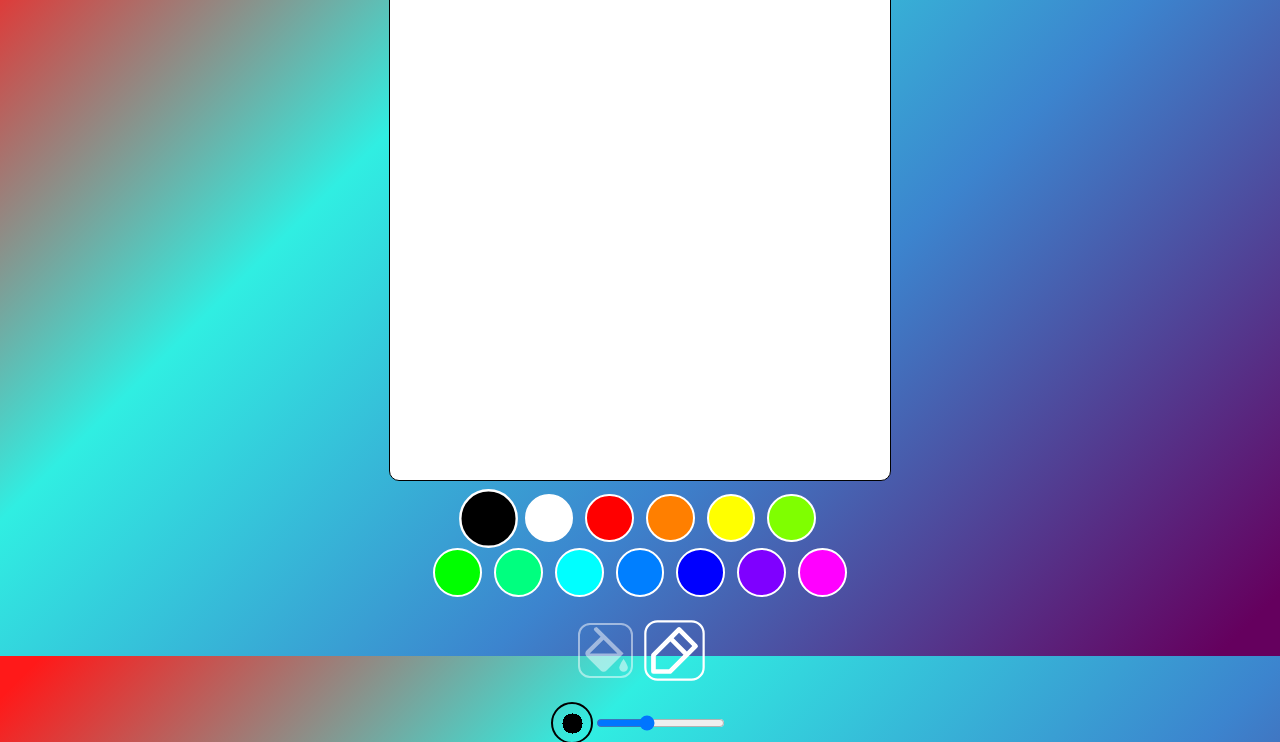
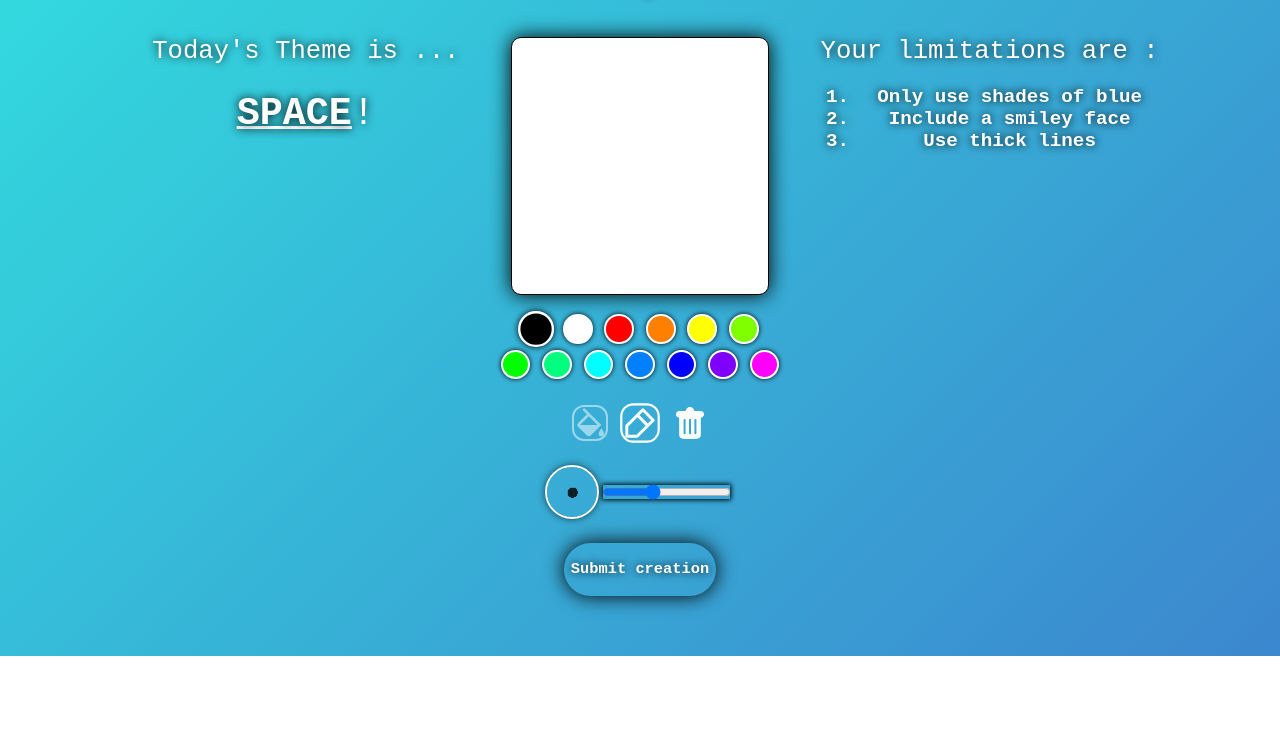
Before and after one commit to Psonbre/DailyArtGame, a plain HTML site: page index.html in a window 1280 px wide. Shown: the part 144-886 px from the top of the page. After the commit the page ends 800 px from the top, so only its background shows below. Drawn offline with Linux system fonts and the light colour scheme.

Commit message:
added texts

```diff
--- a/index.html
+++ b/index.html
@@ -3,14 +3,32 @@
 <head>
     <meta charset="UTF-8">
     <meta name="viewport" content="width=device-width, initial-scale=1.0">
-    <title>Canvas with Bucket Tool</title>
+    <title>Human Art</title>
     <link rel="stylesheet" href="style.css">
     <script type="module" src="scripts/app.js" defer></script>
 </head>
 <body>
-    <span><span style="font-size: 60pt; margin-bottom: 0;">Human </span> <span style="font-size: 60pt; font-family: 'Courier New', Courier, monospace;">Art</span></span>
-    <span style="font-size: 40pt; font-family: 'Courier New', Courier, monospace; font-weight: bold; margin-bottom: 40px;">100% human generated !</span>
-    <canvas id="drawCanvas" width="500" height="500" style="border:1px solid #000;"></canvas>
+    <span><span style="font-size: 3vw; margin-bottom: 0;">Human </span> <span style="font-size:  3vw; font-family: 'Courier New', Courier, monospace;">Art</span></span>
+    <span style="font-size: 2vw; font-family: 'Courier New', Courier, monospace; font-weight: bold; margin-bottom: 40px;">100% human generated !</span>
+    <div id="canvasWrapper">
+        <div class="side-text left">Today's Theme is ...
+            <p>
+                <span id="theme" style="font-size: 3vw;"><b><u>SPACE</u></b>!</span>
+            </p>
+        </div>
+        <canvas id="drawCanvas" width="500" height="500" style="border:1px solid #000;"></canvas>
+        <div class="side-text right">Your limitations are :
+            <ol style="font-size: 1.5vw;">
+                <b>
+                    <li>Only use shades of blue</li>
+                    <li>Include a smiley face</li>
+                    <li>Use thick lines</li>
+                </b>
+            </ol>
+        </div>
+    </div>
+
+
     <div id="toolbar" style="margin-top: 1%;">
         <div id="presetColors" style="display: inline;">
             <!-- Black and White -->
@@ -61,14 +79,16 @@
             <label for="bucket"><img src="assets/bucket.svg" alt=""></label>
             <input type="radio" name="tool" id="pen" style="display: none;" checked>
             <label for="pen"><img src="assets/pencil.svg" alt=""></label>
+            <input type="button" id="trash" style="display: none;">
+            <label for="trash"><img src="assets/trash.svg" alt="" style="outline: none; opacity: 1;"></label>
         </div>
         <br>
         <br>
         <div id="penSizeControl" style="display: inline-block; margin-left: 0px;">
-            <canvas id="penPreview" width="38" height="38" style="vertical-align: middle; border-radius: 360px; outline: 2px solid black;"></canvas>
+            <canvas id="penPreview" width="50%" height="50%" style="vertical-align: middle; border-radius: 360px; outline: 2px solid white; box-shadow: 0px 0px 10px black;"></canvas>
             <input type="range" id="penSize" min="2" max="10" value="5" step="0.1">
         </div>
     </div>
-
+    <div id="submit">Submit creation</div>
 </body>
 </html>
--- a/scripts/CanvasDrawing.js
+++ b/scripts/CanvasDrawing.js
@@ -17,6 +17,11 @@ export default class CanvasDrawing {
     }
 
     setupEvents() {
+
+        document.getElementById('trash').addEventListener('click', () => {
+            this.context.clearRect(0, 0, this.canvas.width, this.canvas.height)
+        })
+
         // Handle color changes
         document.querySelectorAll('input[name="color"]').forEach((radio) => {
             radio.addEventListener('change', (e) => {
--- a/style.css
+++ b/style.css
@@ -12,6 +12,7 @@ body{
     background-attachment: fixed;
     user-select: none;
     font-family: "Sevillana";
+    text-shadow: 0px 0px 10px black;
 }
 
 @font-face {
@@ -38,20 +39,22 @@ body{
     outline: 3px linear-gradient(315deg, rgba(101,0,94,1) 3%, rgba(60,132,206,1) 38%, rgba(48,238,226,1) 68%, rgba(255,25,25,1) 98%);
     border-radius: 10px;
     background-color: white;
-    width: 500px;
+    width: 20vw;
     image-rendering: pixelated;
+    box-shadow: 0px 0px 20px black;
 }
 
 .colorLabel {
     transition: all 0.2s;
     display: inline-block;
-    width: 3.5%;
-    padding-top: 3.5%;
+    width: 2%;
+    padding-top: 2%;
     border-radius: 50%;
     cursor: pointer;
     border: 2px solid transparent;
     margin: 0 4px;
     border-color: white;
+    box-shadow: 0px 0px 5px black;
 }
 
 .colorLabel:hover{
@@ -74,7 +77,7 @@ input[name="color"]:checked + .colorLabel {
     transition: all 0.2s;
     outline: 2px solid white;
     border-radius: 10px;
-    width: 4%;
+    width: 2.5%;
     filter: brightness(0) saturate(100%) invert(100%) sepia(0%) saturate(7500%) hue-rotate(23deg) brightness(118%) contrast(118%);
     opacity: 0.5;
 }
@@ -94,4 +97,54 @@ input[name="color"]:checked + .colorLabel {
 
 #penSize {
     vertical-align: middle; /* Ensure the range aligns correctly */
+    box-shadow: 0px 0px 5px black;
 }
+
+#canvasWrapper {
+    position: relative;
+    display: inline-block; /* Center the canvas in its own inline context */
+}
+
+.side-text {
+    position: absolute;
+    top: 0%; /* Center the text vertically relative to the canvas */
+    white-space: nowrap; /* Prevent wrapping */
+    font-family: 'Courier New', Courier, monospace;
+    font-size: 2vw;
+    color: white;
+    text-shadow: 0px 0px 10px black;
+    user-select: none;
+    text-align: center;
+}
+
+.side-text.left {
+    right: calc(100% + 20%); /* Place to the left of the canvas with a 20px gap */
+}
+
+.side-text.right {
+    left: calc(100% + 20%); /* Place to the right of the canvas with a 20px gap */
+}
+
+#submit{
+    margin-top: 2%;
+    display: flex;
+    justify-content: center;
+    flex-direction: column;
+    font-family: 'Courier New', Courier, monospace;
+    color: white;
+    font-weight: bold;
+    text-shadow: 0px 0px 10px black;
+    border-radius: 40px;
+    font-size: 1.2vw;
+    height: 5%;
+    padding: 0.5%;
+    vertical-align: auto;
+    text-align: center;
+    box-shadow: 0px 0px 20px black;
+    transition: all 0.1s;
+}
+
+#submit:hover{
+    outline: 3px solid white;
+    transform: scale(1.1);
+}
```
Also changed, not shown: assets/trash.svg (added).
